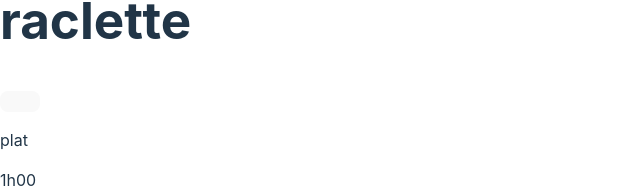
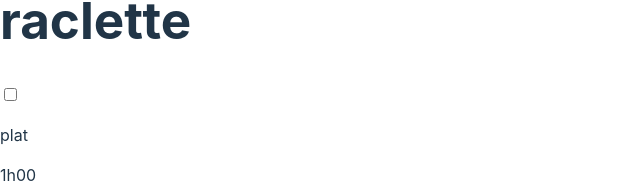
Before and after one commit to Sakki200/Reaclette, a React (Vite) app: page /receipe/1578278789 in a window 1280 px wide. Shown: the part 445-633 px from the top of the page, without its empty margins (0-640 px from the left). Built offline with nearby package versions, Linux system fonts and the light colour scheme; data requests are answered from the project's data file.

Commit message:
Begin of LocalStorage

```diff
--- /dev/null
+++ b/src/components/DeleteLocalStorage.tsx
@@ -0,0 +1,4 @@
+export default function DeleteLocalStorage(id: number) {
+  const allFavorite = JSON.parse(localStorage.getItem("reaclette"));
+  console.log(typeof allFavorite);
+}
--- a/src/pages/Receipe.tsx
+++ b/src/pages/Receipe.tsx
@@ -1,6 +1,8 @@
 import { useEffect, useState } from "react";
 import Header from "../components/Header";
 import { useParams } from "react-router-dom";
+import PostLocalStorage from "../components/PostLocalStorage";
+import DeleteLocalStorage from "../components/DeleteLocalStorage";
 
 export default function Receipe() {
   const { id } = useParams();
@@ -49,13 +51,30 @@ export default function Receipe() {
       });
   }, [id]);
 
+  const LocalStorage = () => {
+    const favButton = document.getElementById(
+      "favCheckBox"
+    ) as HTMLInputElement;
+
+    if (favButton.checked) {
+      PostLocalStorage(receipe.id, receipe.name);
+    } else {
+      DeleteLocalStorage(receipe.id);
+    }
+  };
+
   return (
     <>
       <Header />
       <main>
         <h1>{receipe.name}</h1>
         <article>
-          <button className="addToFavoris"></button>
+          <input
+            type="checkbox"
+            id="favCheckBox"
+            className="addToFavoris"
+            onClick={LocalStorage}
+          ></input>
           <section className="productInfo">
             <div className="productHeader">
               <p>{receipe.category}</p>
```
